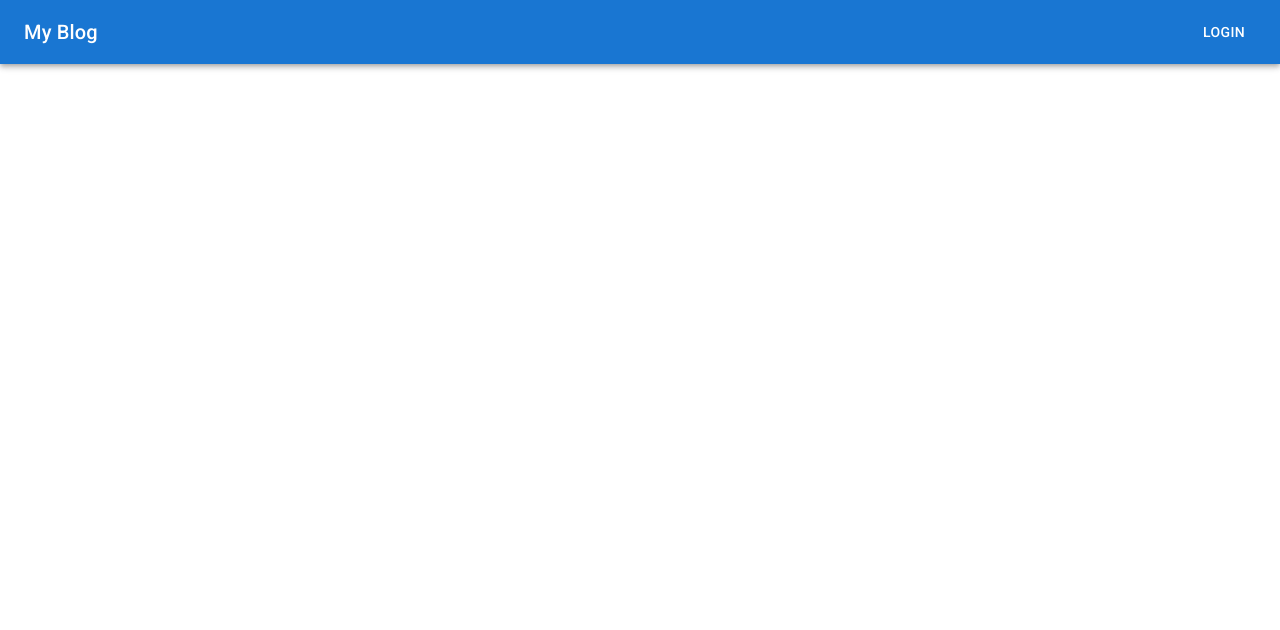
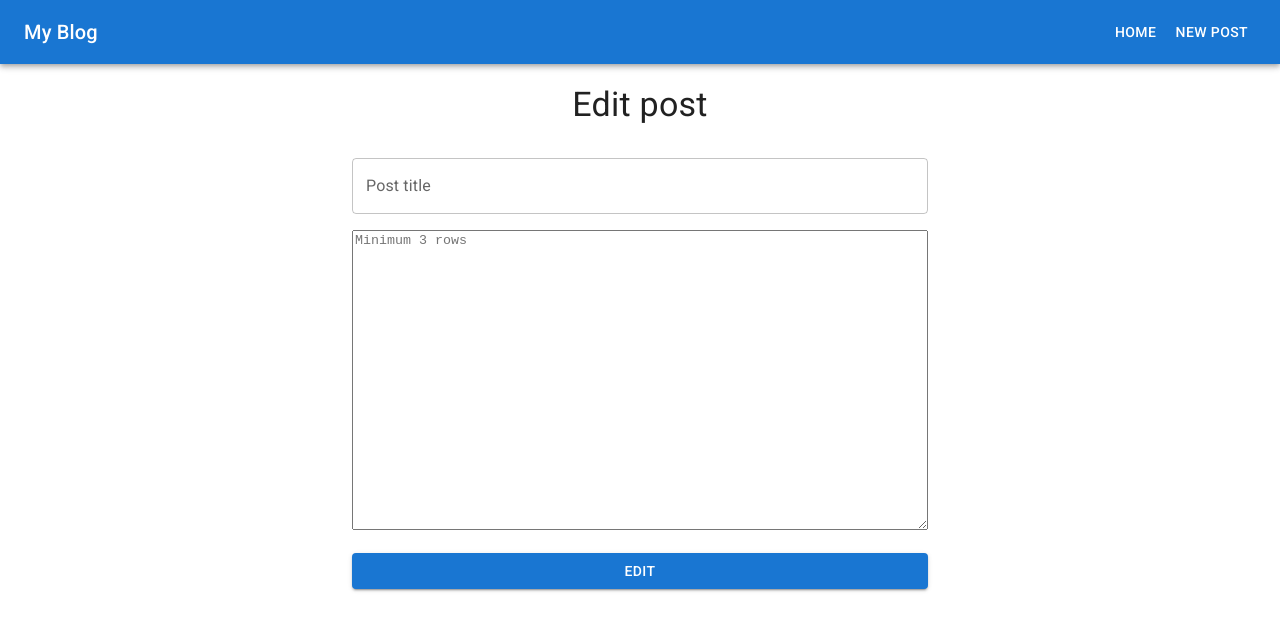
Before and after one commit to DanilFv/hw-63, a React (Vite) app: page /posts/1/edit in a window 1280 px wide. Shown: the top 630 px of the page. Built offline with nearby package versions, Linux system fonts and the light colour scheme.

Commit message:
Создал роуты на страницы и создал форму для постов, также прописал для них типы

```diff
--- a/src/App.tsx
+++ b/src/App.tsx
@@ -3,6 +3,8 @@ import {Box, Container, Typography} from '@mui/material';
 import NavBar from './components/NavBar/NavBar.tsx';
 import {Route, Routes} from 'react-router-dom';
 import Home from './containers/Home/Home.tsx';
+import NewPost from './containers/NewPost/NewPost.tsx';
+import EditPost from './containers/EditPost/EditPost.tsx';
 
 const App = () => {
 
@@ -17,8 +19,8 @@ const App = () => {
                     <Route path="/" element={(<Home />)} />
                     <Route path="/posts" element={(<Home />)} />
 
-                    <Route path="/new-post" element={(<Home />)} />
-                    <Route path="/posts/:id/edit" element={(<Home />)} />
+                    <Route path="/new-post" element={(<NewPost />)} />
+                    <Route path="/posts/:id/edit" element={(<EditPost />)} />
 
 
 
--- a/src/components/NavBar/NavBar.tsx
+++ b/src/components/NavBar/NavBar.tsx
@@ -1,4 +1,5 @@
 import {AppBar, Box, Button, Toolbar, Typography} from '@mui/material';
+import {NavLink} from 'react-router-dom';
 
 const NavBar = () => {
     return (
@@ -7,12 +8,14 @@ const NavBar = () => {
                 <Toolbar>
                 <Typography
                     variant="h6"
-                    component="div"
-                    sx={{ flexGrow: 1 }}
+                    component={NavLink} to='/'
+                    sx={{ flexGrow: 1, textDecoration: 'none', color: 'white' }}
                 >
                     My Blog
                 </Typography>
-                <Button color="inherit">Login</Button>
+
+                <Button color="inherit" component={NavLink} to='/'>Home</Button>
+                <Button color="inherit" component={NavLink} to='/new-post'>New post</Button>
                 </Toolbar>
             </AppBar>
         </Box>
--- /dev/null
+++ b/src/components/PostForm/PostForm.tsx
@@ -0,0 +1,77 @@
+import {
+    Button,
+    Grid,
+    TextareaAutosize,
+    TextField,
+    Typography
+} from '@mui/material';
+import type {IPostForm} from '../../types';
+import {useForm} from 'react-hook-form';
+
+interface Props {
+    isEdit?: boolean;
+}
+
+
+const PostForm: React.FC<Props> = ({isEdit = false}) => {
+
+    const {register, handleSubmit, reset, formState: {errors}} = useForm<IPostForm>({
+        defaultValues: {
+            title: '',
+            description: ''
+        }
+    });
+
+    return (
+        <form>
+            <Typography variant="h4" sx={{ textAlign: 'center' }}>
+                {isEdit ? 'Edit post' : 'Add post'}
+            </Typography>
+
+            <Grid container spacing={2} sx={{ mx: 'auto', width: '50%', mt: 4 }}>
+                <Grid size={12}>
+                    <TextField
+                        type="text"
+                        label="Post title"
+                        sx={{ width:'100%' }}
+                        variant="outlined"
+                         {...register('title', {
+                            required: 'Обязательно к заполнению!',
+                             minLength: {
+                                value: 3,
+                                 message: 'Минимум 3 символа'
+                             },
+                            setValueAs: (value: string) => value.trim(),
+                        })}
+                    />
+                    {errors.title && <Typography variant='body1' component='p' sx={{ color: 'red', mt: 1 }}>{errors.title.message}</Typography>}
+                </Grid>
+
+
+                <Grid size={12}>
+                    <TextareaAutosize
+                        aria-label="description"
+                        minRows={3}
+                        placeholder='Minimum 3 rows'
+                        style={{ width: '100%', height: '100px' }}
+                         {...register('description', {
+                            required: 'Обязательно к заполнению!',
+                             minLength: {
+                                value: 3,
+                                 message: 'Минимум 3 символа'
+                             },
+                            setValueAs: (value: string) => value.trim(),
+                        })}
+                    />
+                    {errors.description && <Typography variant='body1' component='p' sx={{ color: 'red', mt: 1 }}>{errors.description.message}</Typography>}
+                </Grid>
+
+                <Grid size={12}>
+                    <Button type='submit' sx={{ width: '100%' }} variant='contained'>{isEdit ? 'Edit' : 'Add'}</Button>
+                </Grid>
+            </Grid>
+        </form>
+    );
+};
+
+export default PostForm;
--- a/src/containers/EditPost/EditPost.tsx
+++ b/src/containers/EditPost/EditPost.tsx
@@ -0,0 +1,11 @@
+import PostForm from '../../components/PostForm/PostForm.tsx';
+
+const EditPost = () => {
+    return (
+        <div>
+           <PostForm isEdit={true}/>
+        </div>
+    );
+};
+
+export default EditPost;
--- a/src/containers/NewPost/NewPost.tsx
+++ b/src/containers/NewPost/NewPost.tsx
@@ -0,0 +1,11 @@
+import PostForm from '../../components/PostForm/PostForm.tsx';
+
+const NewPost = () => {
+    return (
+        <div>
+            <PostForm/>
+        </div>
+    );
+};
+
+export default NewPost;
```
Also changed, not shown: src/types.d.ts (+14 -0 lines).
